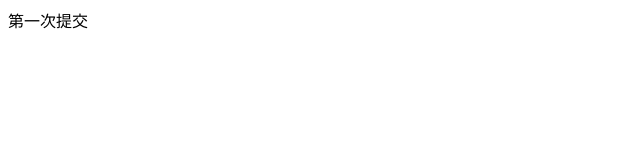
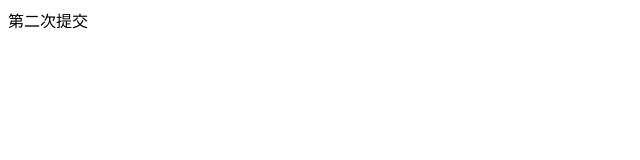
Before and after one commit to Chuanfu-Wei/study_git, a plain HTML site: page index.html in a window 1280 px wide. Shown: the full height of the page, 0-640 px from the left. Drawn offline with Linux system fonts and the light colour scheme.

Commit message:
“第二次提交”

```diff
--- a/index.html
+++ b/index.html
@@ -6,6 +6,6 @@
     <title>Document</title>
 </head>
 <body>
-    <div>第一次提交</div>
+    <div>第二次提交</div>
 </body>
 </html>
```
